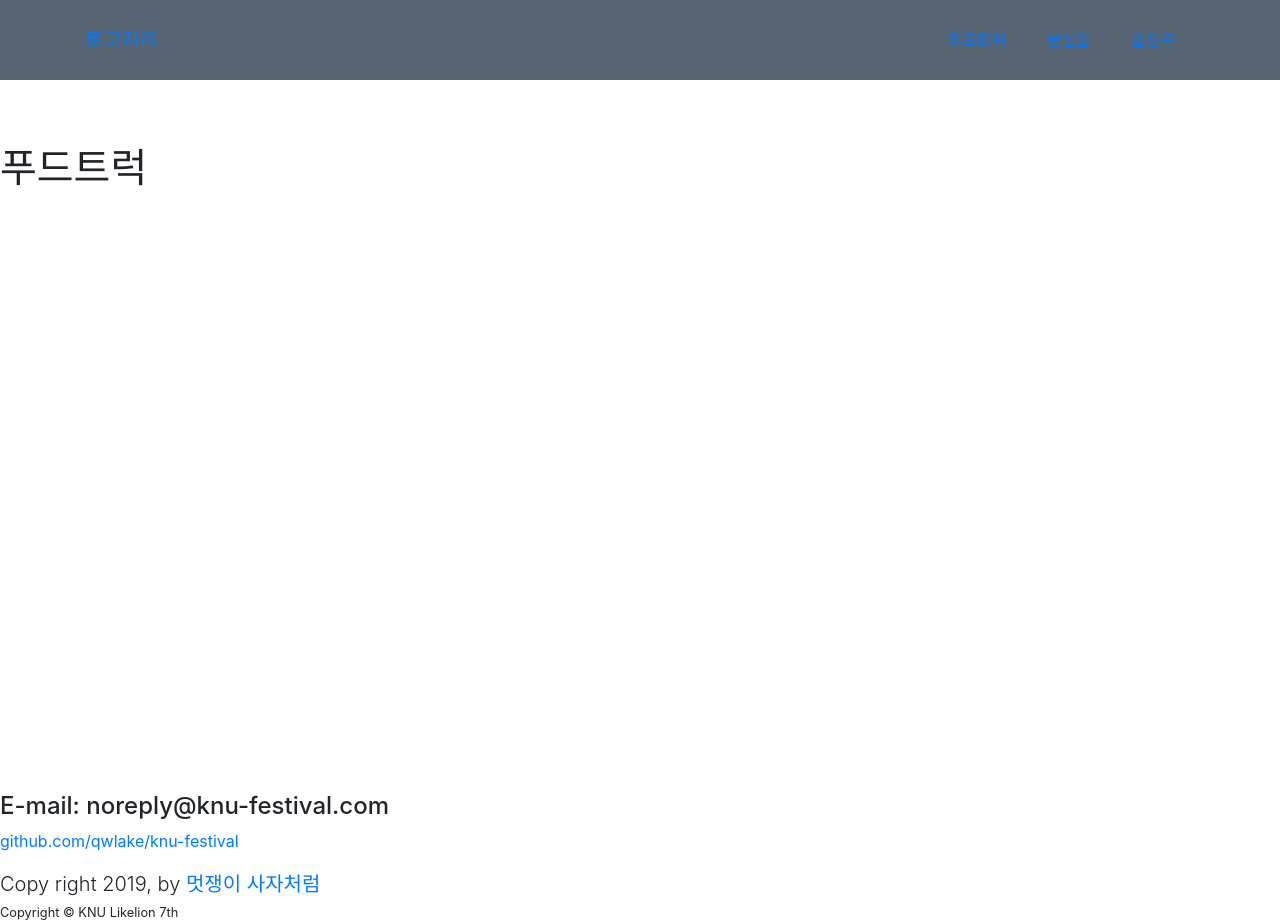
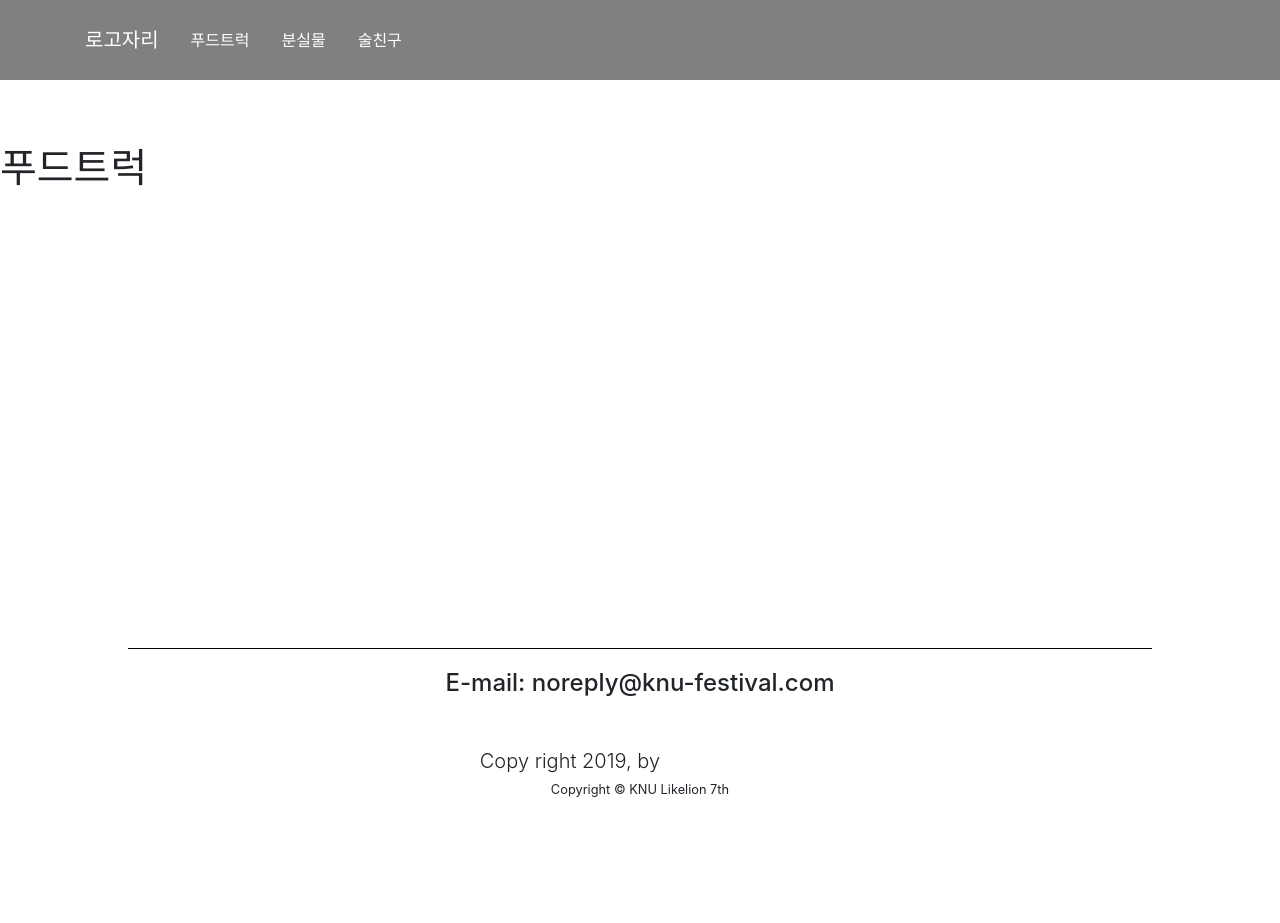
Before and after one commit to qwlake/knu-festival, a Django app: page /foodtruck/ in a window 1280 px wide. After the commit the page ends 797 px from the top, so only its background shows below. Run offline with Django 3.2, Linux system fonts and the light colour scheme; some libraries are stand-ins or nearby versions.

Commit message:
08/23 01:35

```diff
--- a/festival/static/css/index.css
+++ b/festival/static/css/index.css
@@ -1,7 +1,21 @@
 html, body {
    height: 100%;
+}
+a{
+   color: white !important;
 }
 
 #content-container {
    min-height: 720px;
 }
+
+.footerClass {
+   position: absolute;
+   display: block;
+   width: 80%;
+   left: 10%;
+   bottom: 0;
+   text-align: center;
+   border-top: 1px solid black;
+   padding-top: 20px;
+}
--- a/festival/templates/base.html
+++ b/festival/templates/base.html
@@ -15,24 +15,13 @@
 
 <body>
 
-<nav class="navbar navbar-expand-lg bg-secondary text-uppercase fixed-top" id="mainNav" style="background-color: rgba(44,62,80,0.8) !important; height: 80px;">
+<nav class="navbar navbar-expand-lg bg-secondary text-uppercase fixed-top" id="mainNav" style="background-color: gray !important; height: 80px;">
     <div class="container">
-        <a class="navbar-brand js-scroll-trigger" href="{% url 'index' %}">로고자리</a>
-        <button class="navbar-toggler navbar-toggler-right text-uppercase font-weight-bold bg-primary text-white rounded" type="button" data-toggle="collapse" data-target="#navbarResponsive" aria-controls="navbarResponsive" aria-expanded="false" aria-label="Toggle navigation">
-        Menu
-        </button>
-        <div class="collapse navbar-collapse" id="navbarResponsive">
-        <ul class="navbar-nav ml-auto">
-            <li class="nav-item mx-0 mx-lg-1">
-                <a class="nav-link py-3 px-0 px-lg-3 rounded js-scroll-trigger" href="/foodtruck/">푸드트럭</a>
-            </li>
-            <li class="nav-item mx-0 mx-lg-1">
-                <a class="nav-link py-3 px-0 px-lg-3 rounded js-scroll-trigger" href="/lostboard/">분실물</a>
-            </li>
-            <li class="nav-item mx-0 mx-lg-1">
-                <a class="nav-link py-3 px-0 px-lg-3 rounded js-scroll-trigger" href="/friendboard/">술친구</a>
-            </li>
-        </ul>
+        <a class="navbar-brand" href="{% url 'index' %}">로고자리</a>
+        <div class="navbar-collapse" id="navbarResponsive">
+            <a class="py-3 px-0 px-lg-3 rounded " href="/foodtruck/">푸드트럭</a>
+            <a class="py-3 px-0 px-lg-3 rounded " href="/lostboard/">분실물</a>
+            <a class="py-3 px-0 px-lg-3 rounded" href="/friendboard/">술친구</a>
         </div>
     </div>
     </nav>
@@ -44,13 +33,14 @@
     {% block contents %}
     {% endblock %}
 </div>
-
-<footer class="footer">
-    <h4>E-mail: noreply@knu-festival.com</h4>
-    <p><a href="https://github.com/qwlake/knu-festival">github.com/qwlake/knu-festival</a>
-    <p class="lead mb-0">Copy right 2019, by
-    <a href="#">멋쟁이 사자처럼</a></p>
-    <small>Copyright &copy; KNU Likelion 7th</small>
+<footer>
+    <div class="footerClass">
+        <h4>E-mail: noreply@knu-festival.com</h4>
+        <p><a href="https://github.com/qwlake/knu-festival">github.com/qwlake/knu-festival</a>
+        <p class="lead mb-0">Copy right 2019, by
+        <a href="https://likelion.net/">멋쟁이 사자처럼</a></p>
+        <small>Copyright &copy; KNU Likelion 7th</small>
+    </div>
 </footer>
 
 </body>
```
Also changed, not shown: README.md.
